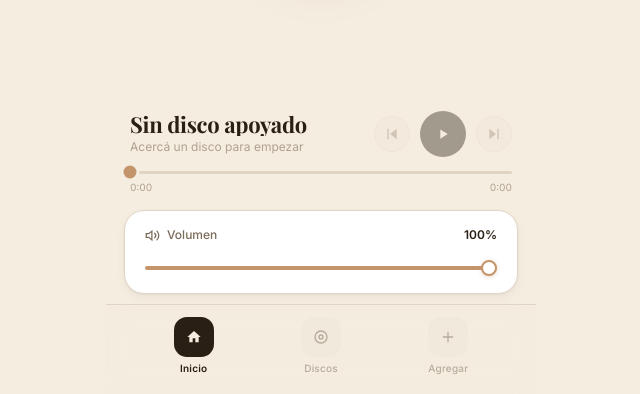
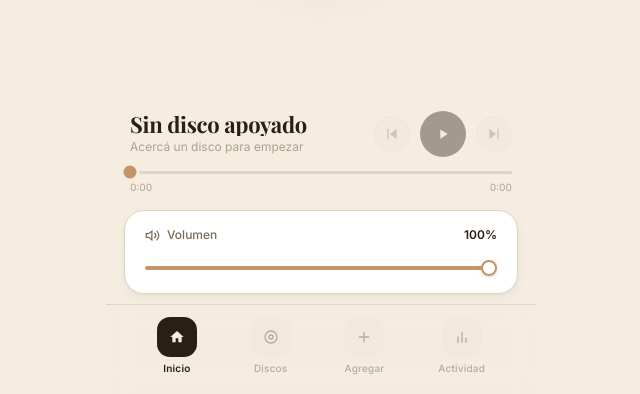
Before and after one commit to Aznar-7/proyect-ecoRecords-pi, a Flask app: page / in a window 1280 px wide. Shown: the part 406-800 px from the top of the page, without its empty margins (319-959 px from the left). Run offline with Flask 3, Linux system fonts and the light colour scheme; some web fonts are replaced.

Commit message:
feat: mover historial y estadisticas a una pestana Actividad propia; fix [hidden] vs display en CSS

```diff
--- a/static/css/style.css
+++ b/static/css/style.css
@@ -32,6 +32,15 @@
   -webkit-tap-highlight-color: transparent;
 }
 
+/* Varias clases (.stats-highlight, .albums-empty, etc.) declaran su propio
+   `display` para su layout normal (flex/grid). Sin esta regla, ese
+   `display` de autor le gana en cascada al `[hidden]{display:none}` por
+   defecto del navegador, y el elemento queda visible aunque JS haya
+   puesto `el.hidden = true`. */
+[hidden] {
+  display: none !important;
+}
+
 html, body {
   height: 100%;
   background: var(--bg);
--- a/static/js/app.js
+++ b/static/js/app.js
@@ -61,7 +61,8 @@ function navigateTo(view) {
     btn.querySelector('.nav-icon-wrap').classList.toggle('active', isActive)
   })
   state.currentView = view
-  if (view === 'discos') { loadAlbums(); loadLibraryExtras() }
+  if (view === 'discos') loadAlbums()
+  if (view === 'actividad') loadLibraryExtras()
 }
 
 document.querySelectorAll('.nav-item').forEach(btn => {
@@ -626,6 +627,7 @@ async function loadLibraryExtras() {
 
     renderStatsHighlight(stats, albumNames)
     renderHistory(history, albumNames)
+    $('activity-empty').hidden = Boolean(stats.top_album) || history.length > 0
   } catch (err) { console.warn('Error cargando historial/estadísticas:', err) }
 }
 
--- a/templates/index.html
+++ b/templates/index.html
@@ -124,6 +124,24 @@
       </div>
     </header>
 
+    <div class="albums-list" id="albums-list">
+      <!-- Se llena desde JS -->
+    </div>
+
+  </div>
+
+  <!-- ═══════════════════════════════════
+       VISTA: ACTIVIDAD
+  ════════════════════════════════════ -->
+  <div id="view-actividad" class="view">
+
+    <header class="app-header">
+      <div class="app-title">
+        <p class="app-label">Tu uso</p>
+        <h1 class="app-name serif">Tu <em>Actividad</em></h1>
+      </div>
+    </header>
+
     <div class="library-extra" id="library-extra">
       <div class="stats-highlight" id="stats-highlight" hidden>
         <span class="stats-highlight-label">Más escuchado</span>
@@ -134,10 +152,18 @@
         <p class="section-heading">Escuchado recientemente</p>
         <div class="history-list" id="history-list"></div>
       </div>
-    </div>
 
-    <div class="albums-list" id="albums-list">
-      <!-- Se llena desde JS -->
+      <div class="albums-empty" id="activity-empty" hidden>
+        <div class="albums-empty-icon">
+          <svg width="28" height="28" viewBox="0 0 24 24" fill="none" stroke="currentColor" stroke-width="1.5" stroke-linecap="round" stroke-linejoin="round">
+            <line x1="6" y1="20" x2="6" y2="12"/>
+            <line x1="12" y1="20" x2="12" y2="6"/>
+            <line x1="18" y1="20" x2="18" y2="14"/>
+          </svg>
+        </div>
+        <p class="albums-empty-title">Todavía no hay actividad</p>
+        <p class="albums-empty-sub">Escuchá algún disco y<br>tu historial va a aparecer acá</p>
+      </div>
     </div>
 
   </div>
@@ -232,6 +258,16 @@
       </div>
       <span class="nav-label">Agregar</span>
     </button>
+    <button class="nav-item" data-view="actividad" aria-label="Actividad">
+      <div class="nav-icon-wrap">
+        <svg width="16" height="16" viewBox="0 0 24 24" fill="none" stroke="currentColor" stroke-width="2" stroke-linecap="round" stroke-linejoin="round" aria-hidden="true">
+          <line x1="6" y1="20" x2="6" y2="12"/>
+          <line x1="12" y1="20" x2="12" y2="6"/>
+          <line x1="18" y1="20" x2="18" y2="14"/>
+        </svg>
+      </div>
+      <span class="nav-label">Actividad</span>
+    </button>
   </nav>
 
   <!-- MODAL: ajustes / apagado -->
```
